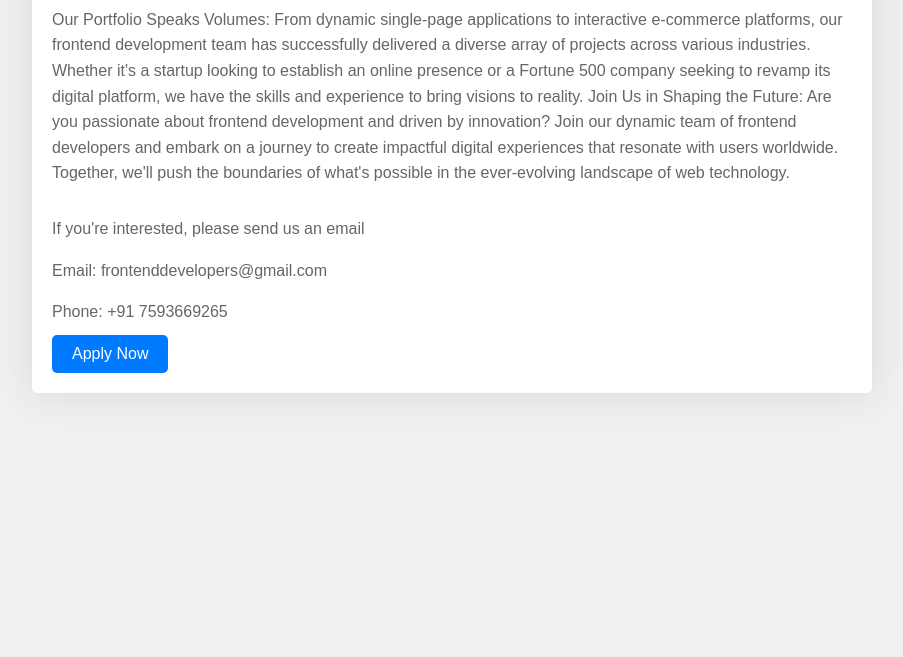
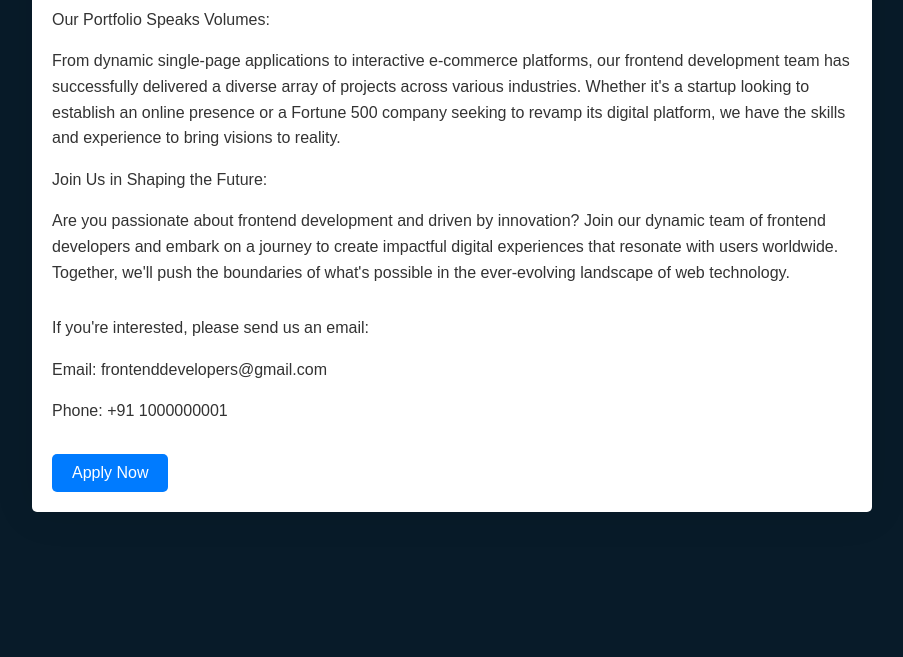
Before and after one commit to HarryJindal2507/SCM_project, a plain HTML site: page hireus.html in a window 1280 px wide. Shown: the part 143-800 px from the top of the page, without its empty margins (188-1091 px from the left). Drawn offline with Linux system fonts and the light colour scheme.

Commit message:
Update hireus.html

```diff
--- a/hireus.html
+++ b/hireus.html
@@ -10,22 +10,24 @@
             margin: 0;
             padding: 0;
             background-color: #f0f0f0;
+            background: #081b29;
+            color: #fff;
         }
         .container {
             max-width: 800px;
             margin: 0 auto;
             padding: 20px;
-            background-color: #fff;
+            background-color: #fff; /* Change this color for the container */
             box-shadow: 0 0 40px rgba(0, 0, 0, 0.1);
             border-radius: 5px;
             margin-top: 50px;
+            color: #333;
         }
         h1 {
             text-align: center;
             color: #333;
         }
         p {
-            color: #666;
             line-height: 1.6;
         }
         .contact-info {
@@ -42,6 +44,8 @@
             text-decoration: none;
             border-radius: 5px;
             transition: background-color 0.3s;
+            text-align: center;
+            margin-top: 20px;
         }
         .btn:hover {
             background-color: #0056b3;
@@ -50,22 +54,17 @@
 </head>
 <body>
     <div class="container">
-        <h1> Frontend Developers</h1>
-        <p>Our Portfolio Speaks Volumes:
-
-            From dynamic single-page applications to interactive e-commerce platforms, our frontend development team has successfully delivered a diverse array of projects across various industries. Whether it's a startup looking to establish an online presence or a Fortune 500 company seeking to revamp its digital platform, we have the skills and experience to bring visions to reality.
-
-            Join Us in Shaping the Future:
-
-            Are you passionate about frontend development and driven by innovation? Join our dynamic team of frontend developers and embark on a journey to create impactful digital experiences that resonate with users worldwide. Together, we'll push the boundaries of what's possible in the ever-evolving landscape of web technology.
-
-            </p>
+        <h1>Frontend Developers Wanted</h1>
+        <p>Our Portfolio Speaks Volumes:</p>
+        <p>From dynamic single-page applications to interactive e-commerce platforms, our frontend development team has successfully delivered a diverse array of projects across various industries. Whether it's a startup looking to establish an online presence or a Fortune 500 company seeking to revamp its digital platform, we have the skills and experience to bring visions to reality.</p>
+        <p>Join Us in Shaping the Future:</p>
+        <p>Are you passionate about frontend development and driven by innovation? Join our dynamic team of frontend developers and embark on a journey to create impactful digital experiences that resonate with users worldwide. Together, we'll push the boundaries of what's possible in the ever-evolving landscape of web technology.</p>
         <div class="contact-info">
-            <p>If you're interested, please send us an email</p>
+            <p>If you're interested, please send us an email:</p>
             <p>Email: frontenddevelopers@gmail.com</p>
-            <p>Phone: +91 7593669265</p>
+            <p>Phone: +91 1000000001</p>
         </div>
-        <a href="mailto:info@example.com" class="btn">Apply Now</a>
+        <a href="mailto:frontenddevelopers@gmail.com" class="btn">Apply Now</a>
     </div>
 </body>
 </html>
```
